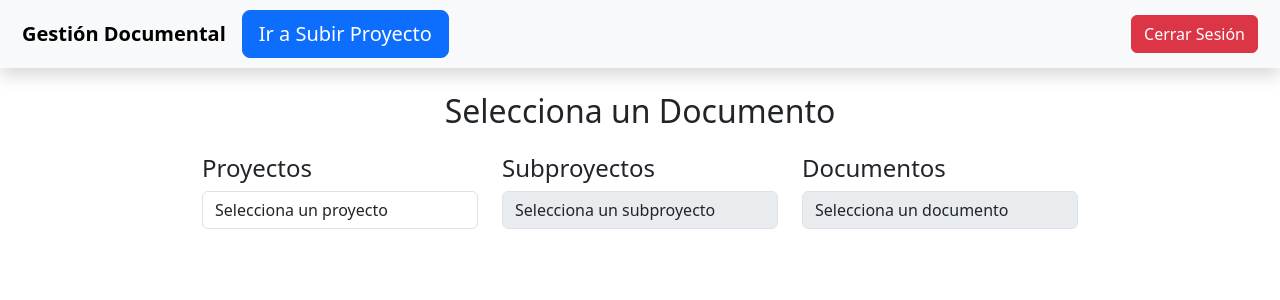
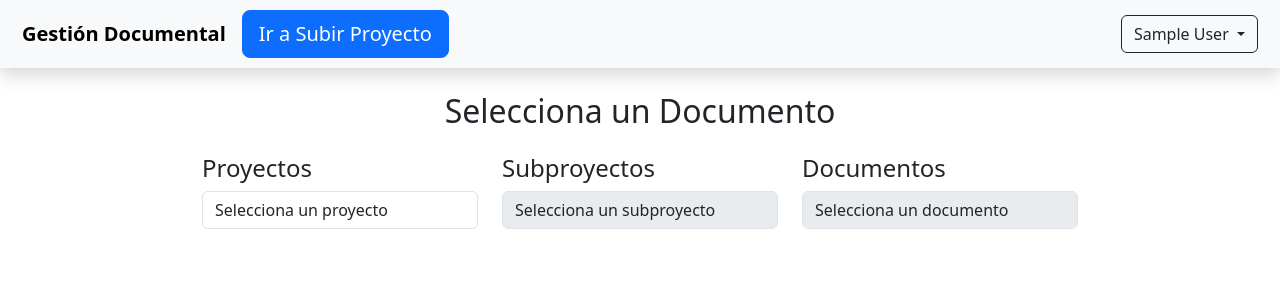
Before and after one commit to felipe97rg/APLICACION_DOCUMENTOS, a Django app: page /dashboard/ in a window 1280 px wide. Shown: the top 300 px of the page. Run offline with Django 5.2, Linux system fonts and the light colour scheme; the visitor is signed in with stand-in values (Sample User, id 1); data that the repository does not hold is empty.

Commit message:
Configuracion de informacion personal de quien se logeo

```diff
--- a/documentos/models.py
+++ b/documentos/models.py
@@ -44,7 +44,7 @@ class Documento(models.Model):
     subproyecto = models.ForeignKey(Subproyecto, on_delete=models.CASCADE)  # Relación con un proyecto
     fecha_creacion = models.DateTimeField(auto_now_add=True)  # Fecha de creación automática
     estado_actual = models.CharField(max_length=50, default="NUEVO ")  # Estado actual por defecto
-    etapa_actual = models.CharField(max_length=50, null= True,default= "PRELIMINAR", blank=True)  # Etapa actual
+    etapa_actual = models.CharField(max_length=50, null= True,default= "NUEVO", blank=True)  # Etapa actual
     version_actual = models.CharField(max_length=50, null=True, default= "A", blank=True)  # Versión actual
     numero_version = models.IntegerField(null=True, blank=True, default= 1)  # Número de la versión
     estado_version = models.CharField(max_length=50, null=True, blank=True)  # Estado de la versión
--- a/documentos/templates/documentos/base.html
+++ b/documentos/templates/documentos/base.html
@@ -7,6 +7,8 @@
     <link rel="stylesheet" href="https://cdn.jsdelivr.net/npm/bootstrap@5.3.0/dist/css/bootstrap.min.css">
     {% load static %}
     <link rel="stylesheet" href="{% static 'documentos/css/base.css' %}">
+    <script src="https://cdn.jsdelivr.net/npm/bootstrap@5.3.0/dist/js/bootstrap.bundle.min.js"></script>
+
 </head>
 <body>
 
@@ -15,15 +17,29 @@
         <div class="container-fluid">
             <a class="navbar-brand fw-bold" href="{% url 'dashboard' %}">Gestión Documental</a>
 
+            <a href="{% url 'upload_proyecto' %}" class="btn btn-primary btn-lg">Ir a Subir Proyecto</a>
 
-            <a href="{% url 'upload_proyecto' %}" class="btn btn-primary btn-lg">Ir a Subir Proyecto</a>
-            <div class="ms-auto d-flex">
+            <div class="ms-auto d-flex align-items-center">
                 {% block navbar_extra %}{% endblock %}
-                <button class="btn btn-danger ms-2" onclick="window.location.href='{% url 'logout' %}'">Cerrar Sesión</button>
 
+                <!-- Cuadro de usuario logueado -->
+                {% if user.is_authenticated %}
+                <div class="dropdown ms-3">
+                    <button class="btn btn-outline-dark dropdown-toggle" type="button" id="userDropdown" data-bs-toggle="dropdown" aria-expanded="false">
+                        {{ user.first_name }} {{ user.last_name }}
+                    </button>
+                    <ul class="dropdown-menu dropdown-menu-end" aria-labelledby="userDropdown">
+                        <li><a class="dropdown-item" href="{% url 'perfil_usuario' %}">Ver Perfil</a></li>
+                        <li><a class="dropdown-item" href="{% url 'configuracion' %}">Configuración</a></li>
+                        <li><hr class="dropdown-divider"></li>
+                        <li><a class="dropdown-item text-danger" href="{% url 'logout' %}">Cerrar Sesión</a></li>
+                    </ul>
+                </div>
+                {% endif %}
             </div>
         </div>
     </nav>
+
 
     <!-- Contenido dinámico de cada página -->
     <div class="container mt-4">
```
Also changed, not shown: 1 other file.
